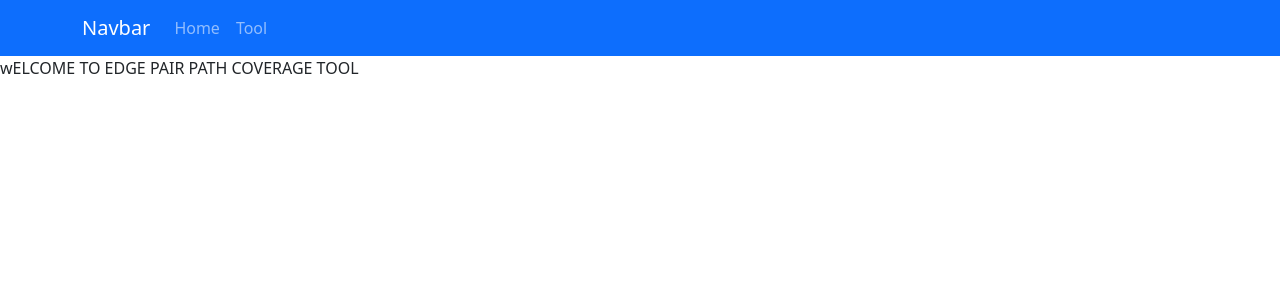
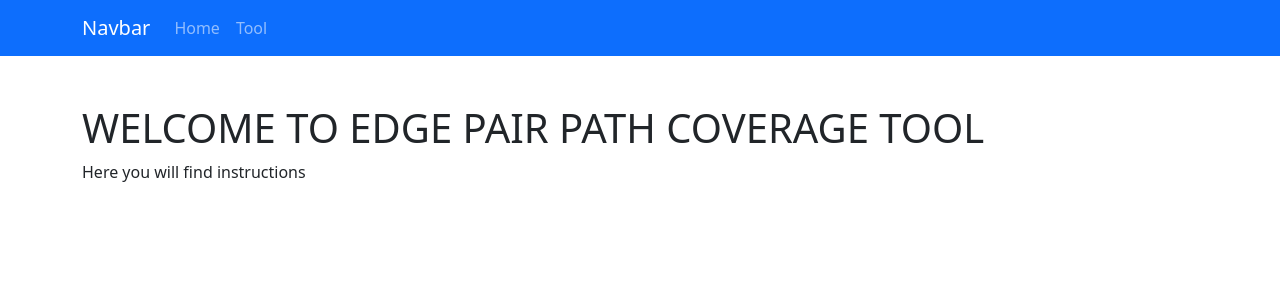
Before and after one commit to RamkishoreBandla/project-prod, a React (Create React App) app: page / in a window 1280 px wide. Shown: the top 300 px of the page. Built offline with nearby package versions, Linux system fonts and the light colour scheme.

Commit message:
validators

```diff
--- a/src/Home.js
+++ b/src/Home.js
@@ -2,7 +2,23 @@ const Home=()=>{
 
     return(
         <>
-        wELCOME TO EDGE PAIR PATH COVERAGE TOOL
+        <div className="container mt-5">
+            <div className="row">
+                <div className="col">
+                <h1> WELCOME TO EDGE PAIR PATH COVERAGE TOOL</h1>
+                </div>
+            </div>
+            <div className="row">
+                <div className="col">
+                    <p>
+                    Here you will find instructions
+
+                    </p>
+                </div>
+            </div>
+
+        </div>
+
         </>
     )
 }
```
